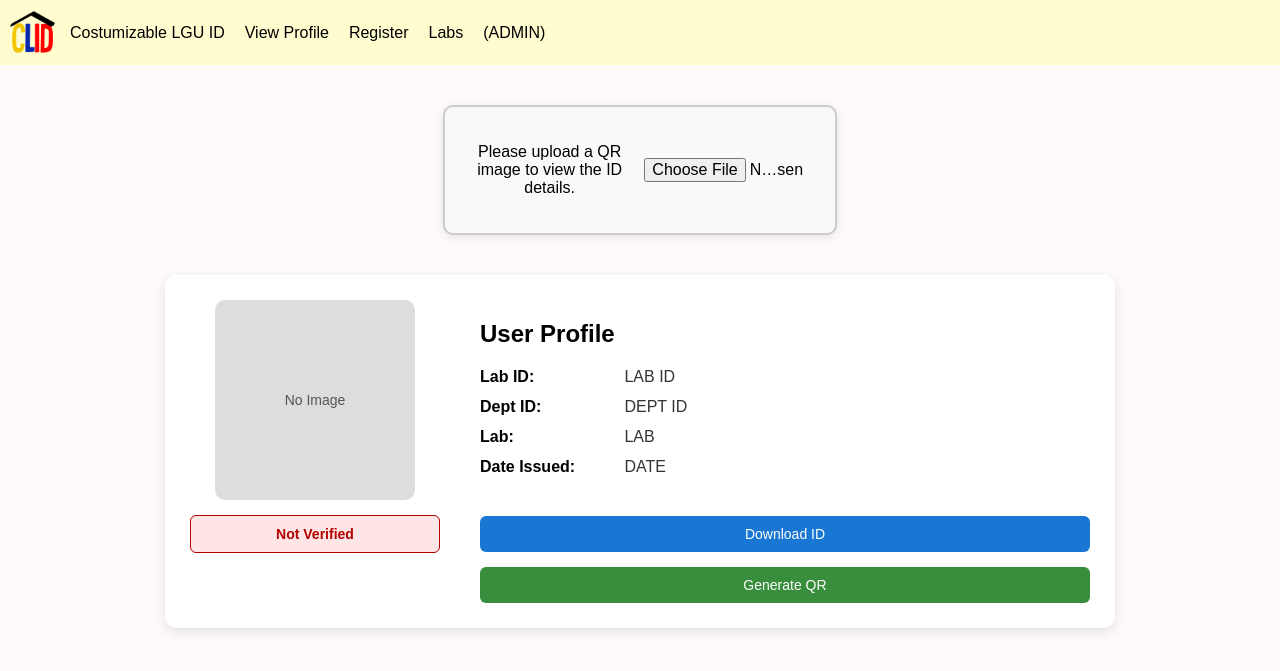
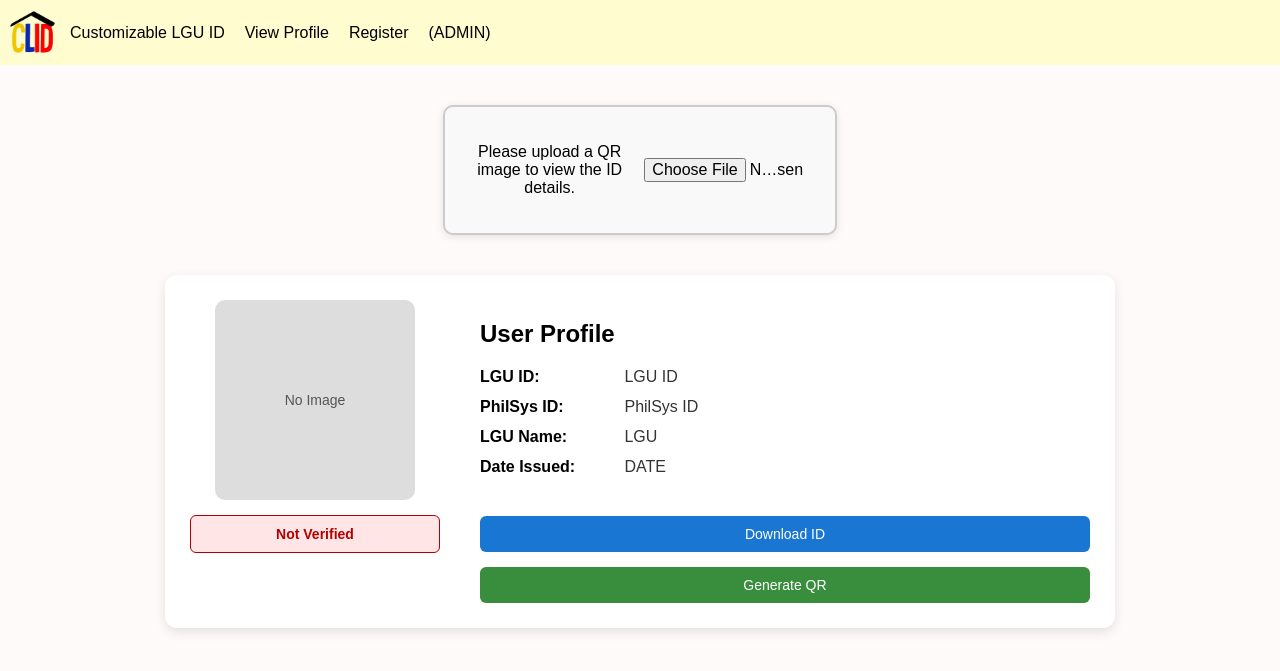
Before and after one commit to 2526-UPD-NDSL-LGU-Thesis/OpenLGU-DIS_backend, a Django app: page / in a window 1280 px wide. Shown: the top 671 px of the page. Run offline with Django 5.2, Linux system fonts and the light colour scheme.

Commit message:
fix: frontend naming of IDs and misspellings

```diff
--- a/identity/templates/index.html
+++ b/identity/templates/index.html
@@ -17,10 +17,10 @@
 
   <nav>
     <!-- <img src="../static/img/clid-logo.png"> -->
-    <img src="../static/img/clid-logo.png" alt="Logo" class="logo">Costumizable LGU ID
+    <img src="../static/img/clid-logo.png" alt="Logo" class="logo">Customizable LGU ID
     <a href="/profile">View Profile</a>
     <a href="/register">Register</a>
-    <a href="/labs">Labs</a>
+    <!-- <a href="/labs">Labs</a> -->
     <a href="/admin">(ADMIN)</a>
   </nav>
 
--- a/identity/templates/profile.html
+++ b/identity/templates/profile.html
@@ -9,10 +9,10 @@
 <body>
   <nav>
     <!-- <img src="../static/img/clid-logo.png"> -->
-    <img src="../static/img/clid-logo.png" alt="Logo" class="logo">Costumizable LGU ID
+    <img src="../static/img/clid-logo.png" alt="Logo" class="logo">Customizable LGU ID
     <a href="/profile">View Profile</a>
     <a href="/register">Register</a>
-    <a href="/labs">Labs</a>
+    <!-- <a href="/labs">Labs</a> -->
     <a href="/admin">(ADMIN)</a>
   </nav>
 
@@ -42,18 +42,18 @@
         <h2>User Profile</h2>
 
         <div class="info-item">
-            <span class="label">Lab ID:</span>
-            <span class="value" id="student_lab_id">LAB ID</span>
+            <span class="label">LGU ID:</span>
+            <span class="value" id="student_lab_id">LGU ID</span>
         </div>
 
         <div class="info-item">
-            <span class="label">Dept ID:</span>
-            <span class="value" id="student_dept_id">DEPT ID</span>
+            <span class="label">PhilSys ID:</span>
+            <span class="value" id="student_dept_id">PhilSys ID</span>
         </div>
 
         <div class="info-item">
-            <span class="label">Lab:</span>
-            <span class="value" id="student_lab">LAB</span>
+            <span class="label">LGU Name:</span>
+            <span class="value" id="student_lab">LGU</span>
         </div>
 
         <div class="info-item">
--- a/identity/templates/register.html
+++ b/identity/templates/register.html
@@ -9,10 +9,10 @@
 <body>
     <nav>
         <!-- <img src="../static/img/clid-logo.png"> -->
-        <img src="../static/img/clid-logo.png" alt="Logo" class="logo">Costumizable LGU ID
+        <img src="../static/img/clid-logo.png" alt="Logo" class="logo">Customizable LGU ID
         <a href="/profile">View Profile</a>
         <a href="/register">Register</a>
-        <a href="/labs">Labs</a>
+        <!-- <a href="/labs">Labs</a> -->
         <a href="/admin">(ADMIN)</a>
     </nav>
 
```
